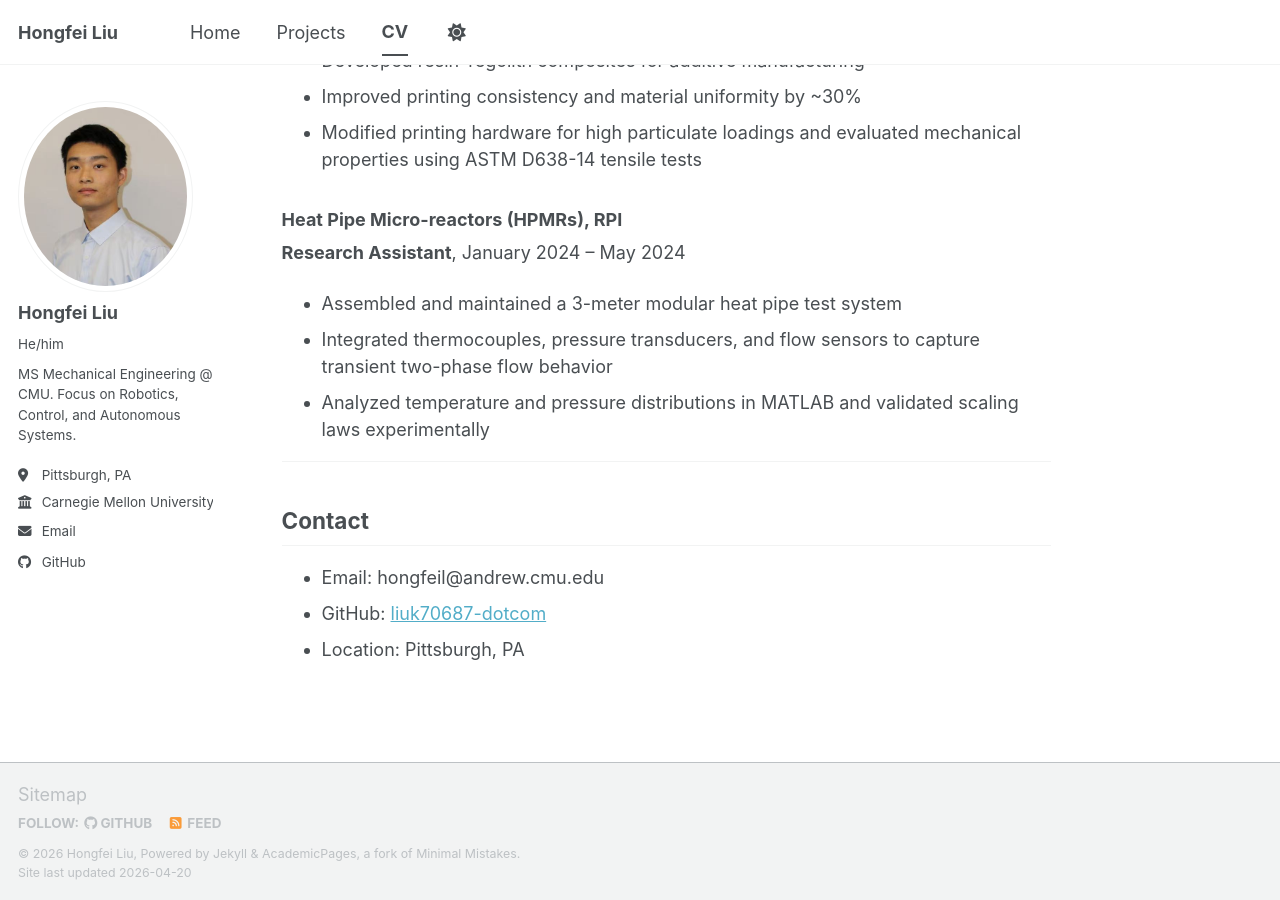
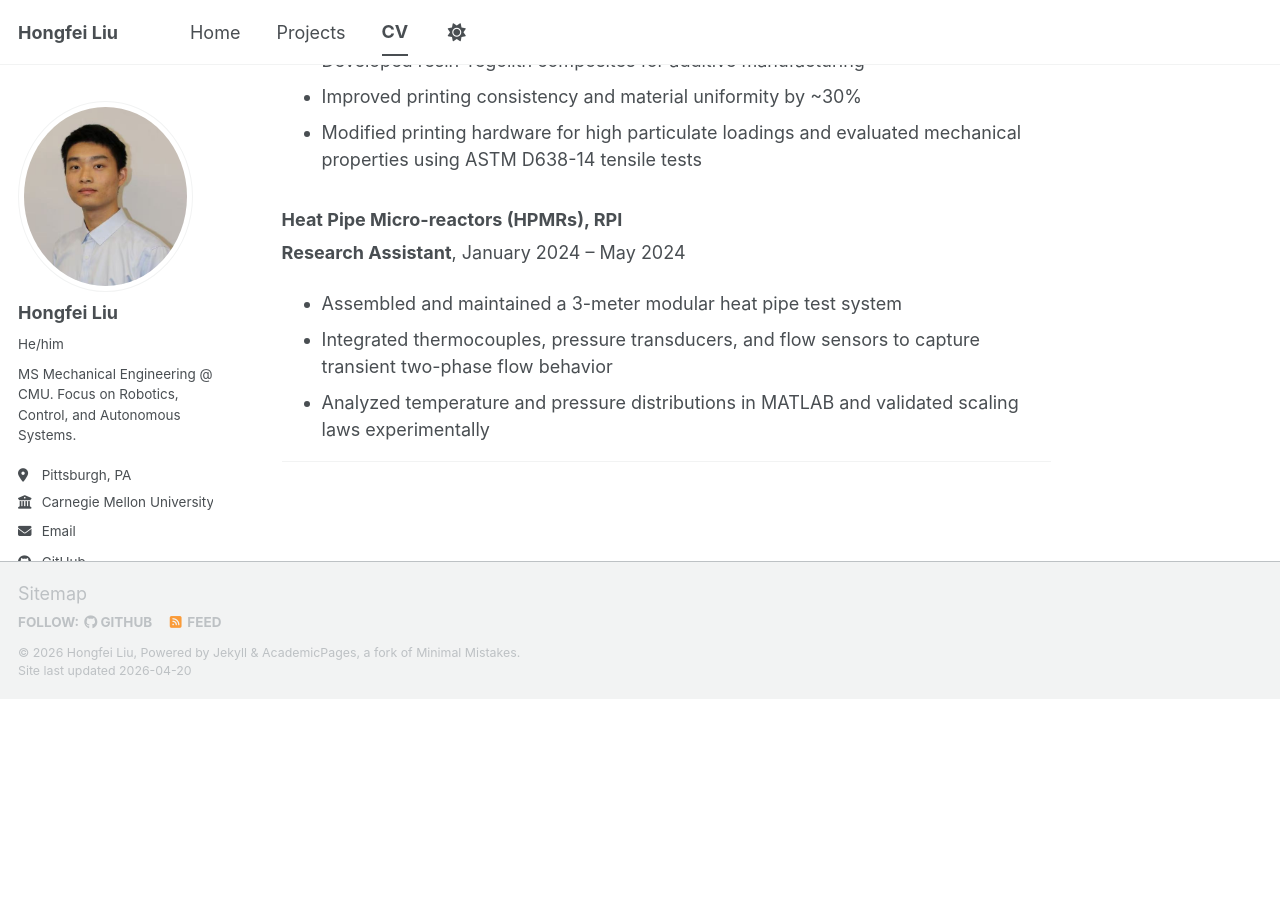
Before and after one commit to liuk70687-dotcom/hongfeiliu.github.io, a Jekyll site: the page built from _pages/cv.md, in a window 1280 px wide and 900 px high, scrolled down 2188 px. Built offline with Jekyll 4.4.1, drawn with Linux system fonts in a browser that asks for light colours; a script bundle is joined from its source files by our own code; library files that are not in the unit come from our copies; after the commit the page ends 2887 px from its top, so only the background shows below that.

Commit message:
Update cv.md

```diff
--- a/_pages/cv.md
+++ b/_pages/cv.md
@@ -79,9 +79,3 @@ CAD (Fusion 360), sensors and instrumentation, experimental validation, data ana
 - Analyzed temperature and pressure distributions in MATLAB and validated scaling laws experimentally
 
 ---
-
-## Contact
-
-- Email: hongfeil@andrew.cmu.edu
-- GitHub: [liuk70687-dotcom](https://github.com/liuk70687-dotcom)
-- Location: Pittsburgh, PA
```
